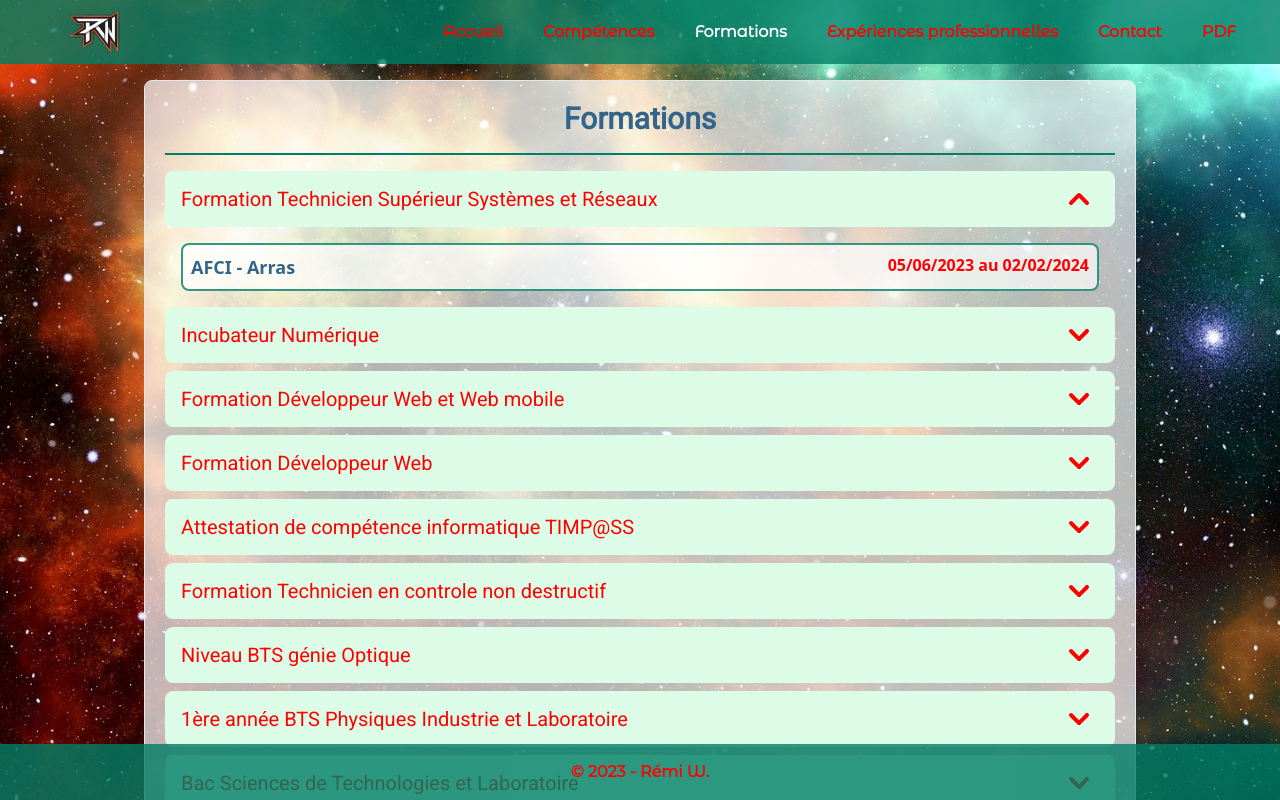
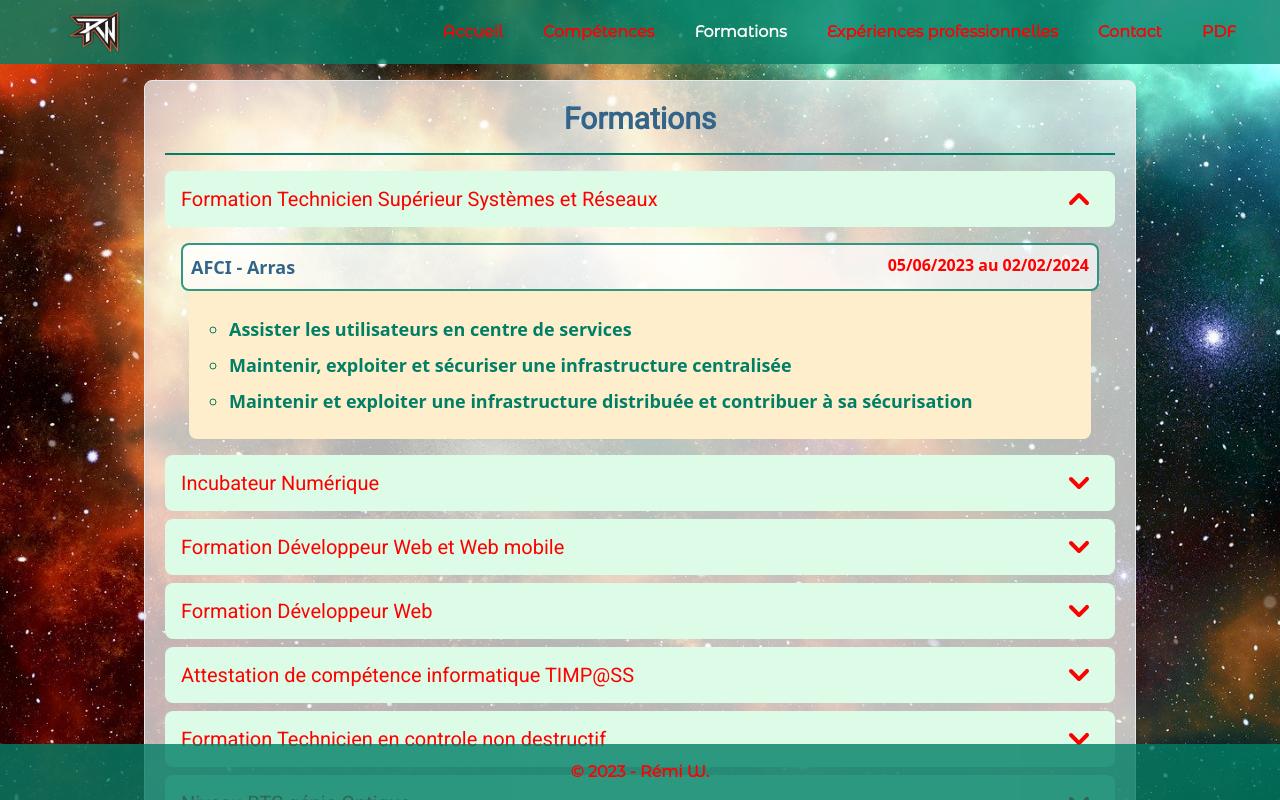
Before and after one commit to Willremi/cv-react, a React (Create React App) app: page /formations in a window 1280 px wide. Built offline with nearby package versions, Linux system fonts and the light colour scheme; a web font is replaced by a local one.

Commit message:
update formation afci

```diff
--- a/src/components/datas/formationsData.js
+++ b/src/components/datas/formationsData.js
@@ -128,16 +128,20 @@ const FormationsInfo = [
         title: "Formation Technicien Supérieur Systèmes et Réseaux",
         dates: "05/06/2023 au 02/02/2024",
         location: "AFCI - Arras",
-        // actions: [
-        //     {
-        //         id: 1,
-        //         description: "Montée en compétence en utilisant React JS et NodeJs"
-        //     },
-        //     {
-        //         id: 2,
-        //         description: "Réalisation d'un site web e-commerce"
-        //     },
-        // ]
+        actions: [
+            {
+                id: 1,
+                description: "Assister les utilisateurs en centre de services"
+            },
+            {
+                id: 2,
+                description: "Maintenir, exploiter et sécuriser une infrastructure centralisée"
+            },
+            {
+                id: 3,
+                description: "Maintenir et exploiter une infrastructure distribuée et contribuer à sa sécurisation"
+            },
+        ]
     },
 ]
 
```
